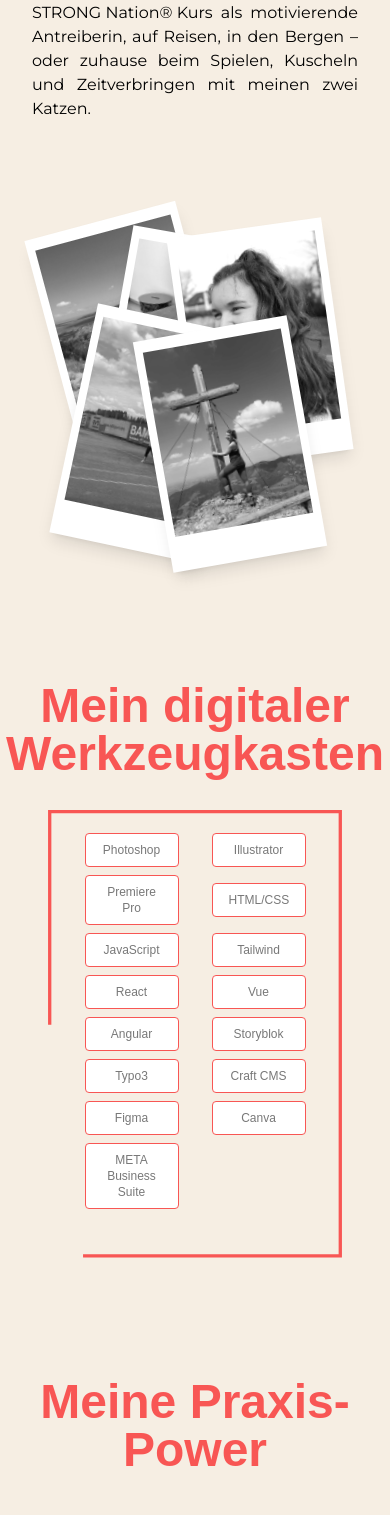
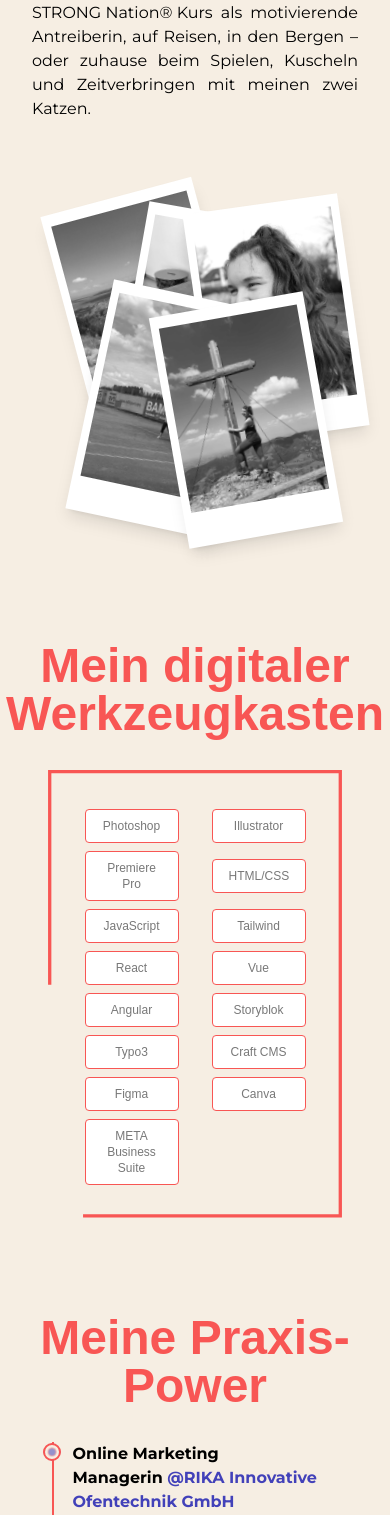
Before and after one commit to Ines2108/portfolio_new, a Next.js app: page /about in a window 390 px wide. Shown: the part 1169-2684 px from the top of the page. Built offline with nearby package versions, Linux system fonts and the light colour scheme; a web font is replaced by a local one.

Commit message:
Some mobile  adjustments

```diff
--- a/src/components/Education.js
+++ b/src/components/Education.js
@@ -43,8 +43,8 @@ const Education = () => {
   });
 
   return (
-    <div className="mt-32 mb-12 md:mb-32">
-      <h2 className="text-5xl sm:text-6xl md:text-7xl lg:text-8xl text-primary font-bold text-center mb-16">
+    <div className="mt-24 lg:mt-32 mb-12 md:mb-32">
+      <h2 className="text-5xl sm:text-6xl md:text-7xl lg:text-8xl text-primary font-bold text-center mb-8 md:mb-16">
         Mein Wissensweg
       </h2>
       <div ref={ref} className="w-full mx-auto relative lg:w-[90%] md:w-[75%]">
--- a/src/components/Experience.js
+++ b/src/components/Experience.js
@@ -47,8 +47,8 @@ const Experience = () => {
   });
 
   return (
-    <div className="my-16">
-      <h2 className="text-5xl sm:text-6xl md:text-7xl lg:text-8xl text-primary font-bold text-center mb-16">
+    <div className="my-14">
+      <h2 className="text-5xl sm:text-6xl md:text-7xl lg:text-8xl text-primary font-bold text-center mb-8 md:mb-16">
         Meine Praxis-Power
       </h2>
       <div ref={ref} className="w-full mx-auto relative lg:w-[90%] md:w-[75%]">
--- a/src/components/Footer.js
+++ b/src/components/Footer.js
@@ -4,7 +4,7 @@ import Layout from "./Layout";
 const Footer = () => {
   return (
     <footer className="relative py-2">
-      <div className="absolute inset-0 bg-gradient-to-b from-[#E4C7C1] to-[#401922] rounded-2xl blur-xl opacity-15 h-full w-full"></div>
+      <div className="absolute inset-0 rounded-2xl blur-xl opacity-15 h-full w-full"></div>
 
       {/* Inhalt */}
       <div className="relative z-10 p-5 flex justify-center space-x-2">
--- a/src/components/PolaroidImages.js
+++ b/src/components/PolaroidImages.js
@@ -79,12 +79,12 @@ const PolaroidImages = () => {
   return (
     <>
       {/* Mobile Version */}
-      <div className="relative xs:hidden mt-12 w-[90vw] max-w-[400px] h-[70vw] max-h-[500px]">
+      <div className="relative xs:hidden mt-6 w-[90vw] max-w-[400px] h-[70vw] max-h-[500px]">
         {renderImages(positionsSmall)}
       </div>
 
       {/* Desktop Version */}
-      <div className="relative hidden xs:block mt-12 w-[90vw] max-w-[400px] h-[70vw] max-h-[500px]">
+      <div className="relative hidden xs:block mt-4 lg:mt-12 w-[90vw] max-w-[400px] h-[70vw] max-h-[500px]">
         {renderImages(positionsLarge)}
       </div>
     </>
--- a/src/components/Skills.js
+++ b/src/components/Skills.js
@@ -71,7 +71,7 @@ const Skills = () => {
               />
             </svg>
 
-            <div className="absolute top-[-25px] xs:top-[-15px] left-0 w-full h-full grid grid-cols-2 gap-2 px-6 py-12 place-items-center">
+            <div className="absolute top-[-25px] xs:top-[-15px] left-0 w-full h-full grid grid-cols-2 gap-2 px-6 pb-8 pt-16 place-items-center">
               {techSkills.map((skill, index) => (
                 <motion.div
                   key={index}
--- a/src/pages/about.js
+++ b/src/pages/about.js
@@ -12,7 +12,7 @@ const AnimatedHeadline = dynamic(
   () => import("@/components/AnimatedHeadline"),
   {
     ssr: false,
-  }
+  },
 );
 
 const about = () => {
@@ -27,14 +27,14 @@ const about = () => {
           <AnimatedHeadline text="Das bin ich" className="text-primary" />
           {/* About Section */}
           <section className="about-section relative max-w-[1800px] w-full mx-auto flex flex-col-reverse lg:flex-row items-center lg:items-start mt-10 mb-36 md:mb-4 lg:mb-32">
-            <div className="w-full h-full self-center lg:w-1/2 flex justify-center lg:justify-start pl-0 xl:pl-16 xxl:pl-36 pt-12">
+            <div className="w-full h-full self-center lg:w-1/2 flex justify-center lg:justify-start pl-4 xl:pl-16 xxl:pl-36 pt-12">
               <PolaroidImages />
             </div>
             <div className="w-full lg:w-1/2 px-0 lg:pl-10 xxl:pl-24 text-justify">
               <AboutText />
             </div>
           </section>
-          <section className="techStack-section relative w-full py-12">
+          <section className="techStack-section relative w-full py-8">
             <Skills />
           </section>
           <section className="cv-section relative max-w-[1500px] w-full mx-auto justify-center">
```
